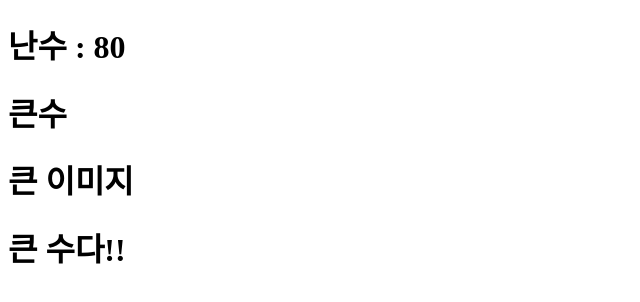
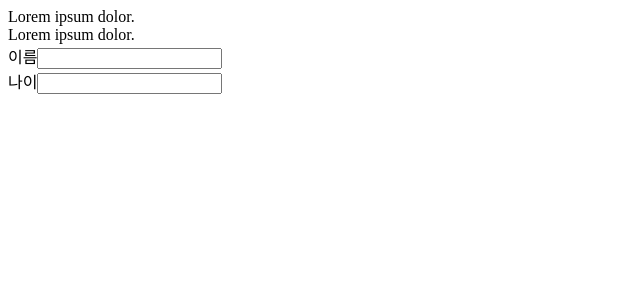
Before and after one commit to Jsb-github/react20231031, a React (Create React App) app: page / in a window 1280 px wide. Shown: the top 302 px of the page, without its empty margins (0-640 px from the left). Built offline with nearby package versions, Linux system fonts and the light colour scheme.

Commit message:
JSX의 {}에서 js키워드 사용불가

```diff
--- a/src/App.js
+++ b/src/App.js
@@ -1,25 +1,23 @@
 function App() {
-  // 1~100
-  const number = Math.ceil(Math.random() * 100);
-  const isLarge = number > 50;
-  const isSmall = number <= 50;
-
+  // jsx가 js 코드로 변형됨
+  // 따라서 키워드를 사용할 수 없음
   return (
     <>
-      <h1>난수 : {number}</h1>
-      <h1> {number > 50 ? "큰수" : "작은수"}</h1>
-      <div>{number > 50 ? <BigImage /> : <SmallImage />}</div>
-      <div>{isLarge && <h1>큰 수다!!</h1>}</div>
-      <div>{isLarge || <h1>작은 수다</h1>}</div>
+      {/* class 속성은 className으로 작성*/}
+      <div className="header">Lorem ipsum dolor.</div>
+      <div className="error">Lorem ipsum dolor.</div>
+      {/* for 속성은 htmlFor으로 작성*/}
+      <div>
+        <label htmlFor="nameInput">이름</label>
+        <input type="text" id="nameInput" />
+      </div>
+
+      <div>
+        <label htmlFor="ageInput">나이</label>
+        <input type="text" id="ageInput" />
+      </div>
     </>
   );
 }
 
-function BigImage() {
-  return <h1>큰 이미지</h1>;
-}
-
-function SmallImage() {
-  return <h1>작은 이미지</h1>;
-}
 export default App;
```
